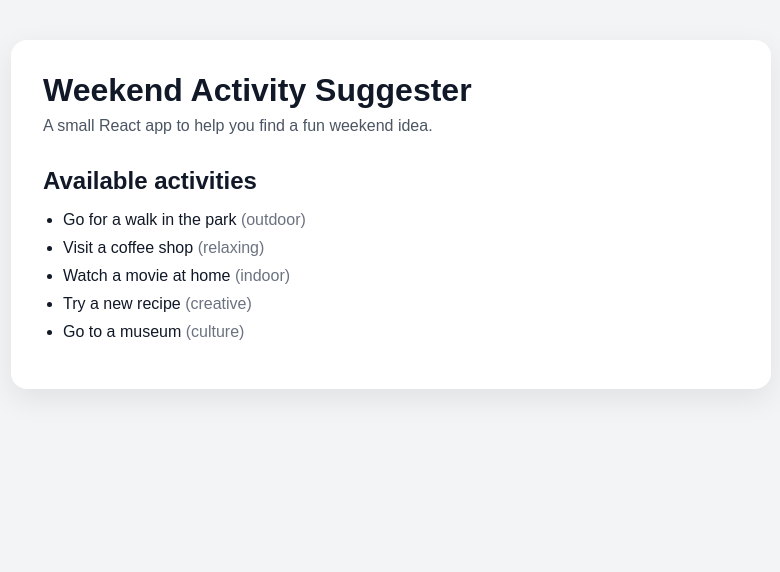
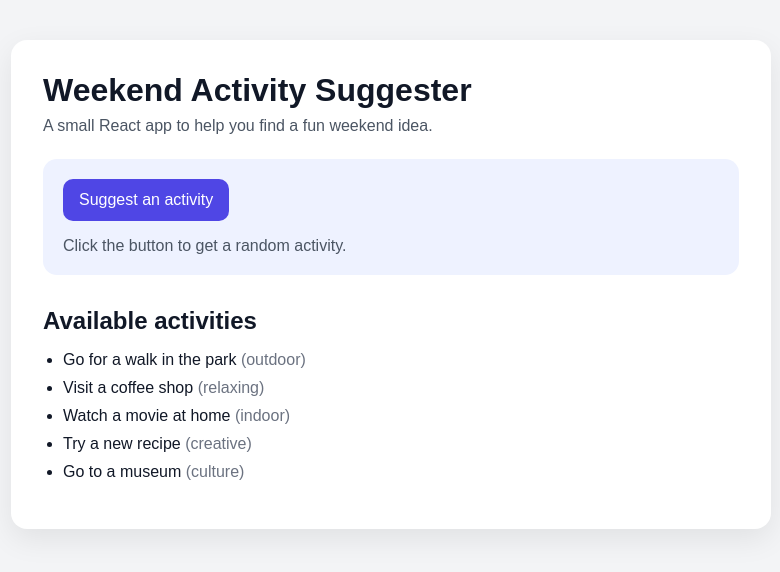
Before and after one commit to chiffa-fox/ReactWorkshop-WeekendActivitySuggester, a React (Vite) app: page / in a window 1280 px wide. Shown: the top 572 px of the page, without its empty margins (249-1029 px from the left). Built offline with nearby package versions, Linux system fonts and the light colour scheme.

Commit message:
Step 2: add state and suggestion card

```diff
--- a/src/App.css
+++ b/src/App.css
@@ -40,3 +40,36 @@
 .activity-list span {
     color: #6b7280;
 }
+
+.suggestion-card {
+    margin-top: 24px;
+    padding: 20px;
+    border-radius: 14px;
+    background: #eef2ff;
+}
+
+.suggestion-card button {
+    padding: 12px 16px;
+    font-size: 16px;
+    border: none;
+    border-radius: 10px;
+    cursor: pointer;
+    background: #4f46e5;
+    color: white;
+}
+
+.suggestion-card button:hover {
+    background: #4338ca;
+}
+
+.suggestion-card h2 {
+    margin-top: 16px;
+    margin-bottom: 0;
+    color: #312e81;
+}
+
+.suggestion-card p {
+    margin-top: 16px;
+    margin-bottom: 0;
+    color: #4b5563;
+}
--- a/src/App.jsx
+++ b/src/App.jsx
@@ -1,14 +1,28 @@
+import { useState } from 'react';
 import './App.css';
 import Header from './components/Header';
 import ActivityList from './components/ActivityList';
+import SuggestionCard from './components/SuggestionCard';
 import { activities } from './data/activities';
 
 function App() {
+    const [suggestion, setSuggestion] = useState('');
+
+    function handleSuggestActivity() {
+        const randomIndex = Math.floor(Math.random() * activities.length);
+        setSuggestion(activities[randomIndex].name);
+    }
+
     return (
         <div className="app">
             <Header
                 title="Weekend Activity Suggester"
                 subtitle="A small React app to help you find a fun weekend idea."
+            />
+
+            <SuggestionCard
+                suggestion={suggestion}
+                onSuggest={handleSuggestActivity}
             />
 
             <ActivityList activities={activities} />
--- /dev/null
+++ b/src/components/SuggestionCard.jsx
@@ -0,0 +1,15 @@
+function SuggestionCard({ suggestion, onSuggest }) {
+    return (
+        <section className="suggestion-card">
+            <button onClick={onSuggest}>Suggest an activity</button>
+
+            {suggestion ? (
+                <h2>{suggestion}</h2>
+            ) : (
+                <p>Click the button to get a random activity.</p>
+            )}
+        </section>
+    );
+}
+
+export default SuggestionCard;
```
